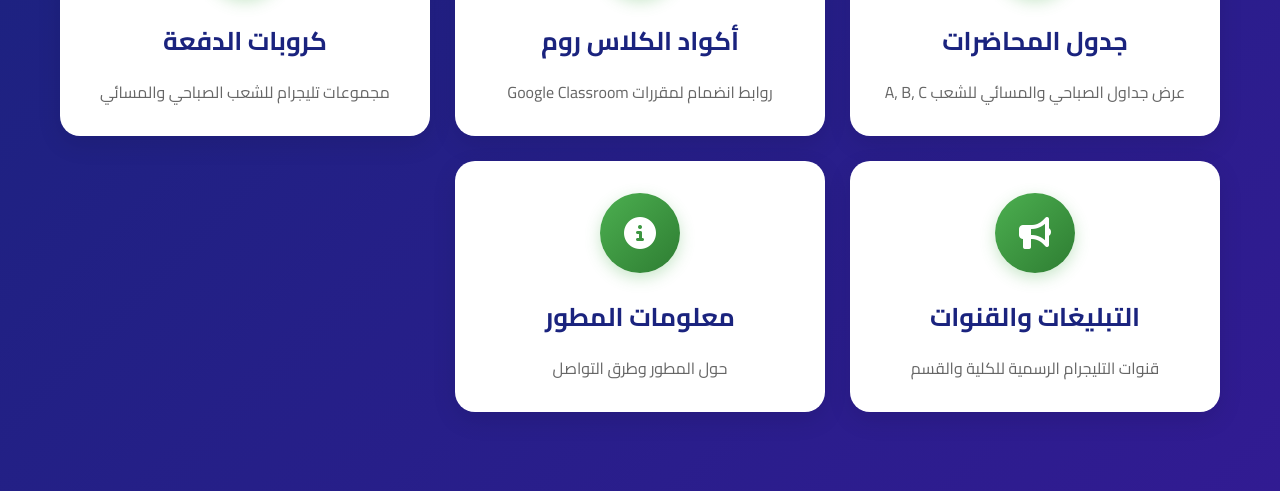
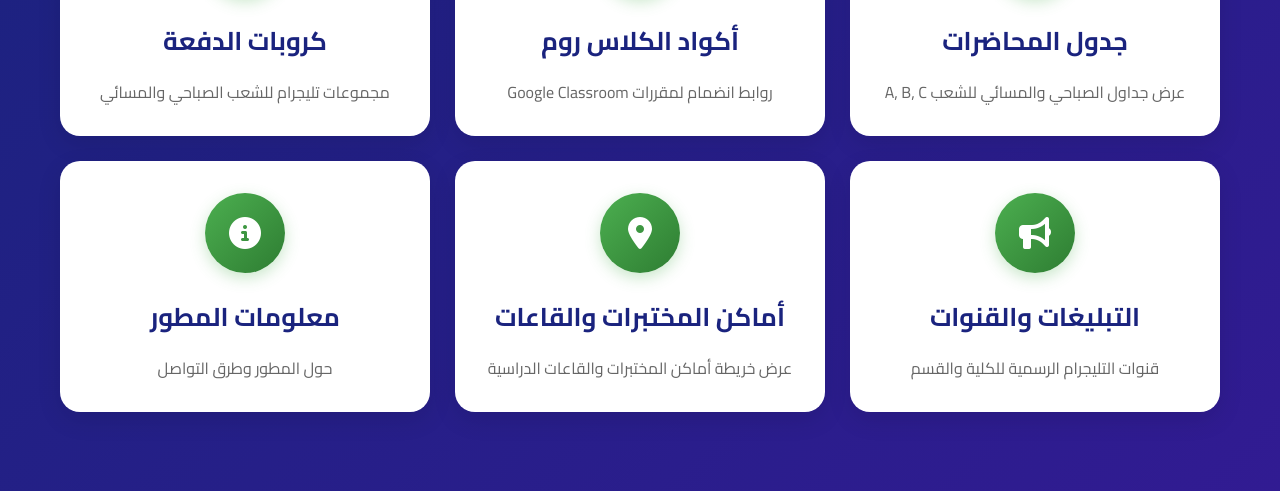
Before and after one commit to saif-demo/Cyber_Security_Nineveh, a plain HTML site: page index.html in a window 1280 px wide. Shown: the part 309-800 px from the top of the page. Drawn offline with Linux system fonts and the light colour scheme.

Commit message:
Update index.html

```diff
--- a/index.html
+++ b/index.html
@@ -52,6 +52,13 @@
                 <h3>التبليغات والقنوات</h3>
                 <p>قنوات التليجرام الرسمية للكلية والقسم</p>
             </div>
+            <div class="section-card" onclick="openSection('students')">
+    <div class="section-icon">
+        <i class="fas fa-map-marker-alt"></i>
+    </div>
+    <h3>أماكن المختبرات والقاعات</h3>
+    <p>عرض خريطة أماكن المختبرات والقاعات الدراسية</p>
+            </div>
 
 
             <div class="section-card" onclick="openSection('about')">
```
